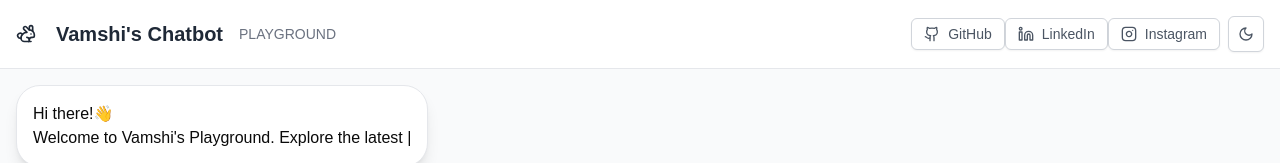
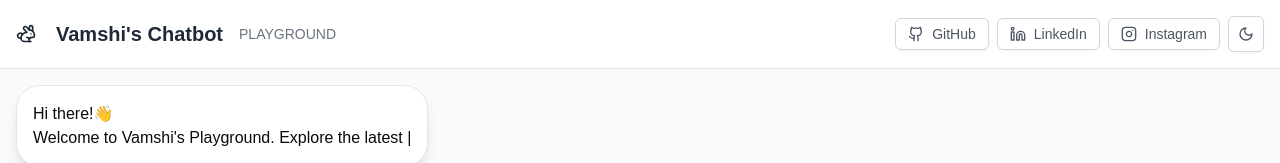
Before and after one commit to vamshichintu002/Vamshi-Playground, a Next.js app: page / in a window 1280 px wide. Shown: the top 163 px of the page. Built offline with nearby package versions, Linux system fonts and the light colour scheme.

Commit message:
fixing github icons

```diff
--- a/components/playground.tsx
+++ b/components/playground.tsx
@@ -325,7 +325,7 @@ export function Playground() {
         className="flex items-center justify-between p-2 sm:p-4 border-b border-gray-200 dark:border-gray-700 bg-white dark:bg-gray-800 text-gray-800 dark:text-white"
       >
         <div className="flex items-center space-x-2 sm:space-x-4">
-          <Rabbit className="inline-block w-5 h-5 mr-1" /> {/* Added Rabbit icon here */}
+          <Rabbit className="inline-block w-5 h-5 mr-1" />
           <motion.h1
             className="text-base sm:text-lg md:text-xl font-semibold truncate"
             initial={{ scale: 0.9 }}
@@ -337,22 +337,23 @@ export function Playground() {
           <span className="text-xs sm:text-sm text-gray-500 dark:text-gray-400 hidden sm:inline">PLAYGROUND</span>
         </div>
         <div className="flex items-center space-x-2">
+          {/* Add the new social media buttons here */}
           <motion.div
             whileHover={{ scale: 1.05 }}
             whileTap={{ scale: 0.95 }}
-            className="hidden sm:block"
+            className="flex space-x-2"
           >
             <Button variant="outline" size="sm" className="text-xs sm:text-sm text-gray-600 dark:text-gray-300 border-gray-300 dark:border-gray-600 hover:bg-gray-100 dark:hover:bg-gray-700 transition-colors duration-200" onClick={() => window.open('https://github.com/vamshichintu002/vamshichintu002', '_blank')}>
               <Github className="w-3 h-3 sm:w-4 sm:h-4 mr-1 sm:mr-2" />
-              GitHub
+              <span className="hidden sm:inline">GitHub</span>
             </Button>
             <Button variant="outline" size="sm" className="text-xs sm:text-sm text-gray-600 dark:text-gray-300 border-gray-300 dark:border-gray-600 hover:bg-gray-100 dark:hover:bg-gray-700 transition-colors duration-200" onClick={() => window.open('https://www.linkedin.com/in/sudulavamshi/', '_blank')}>
               <Linkedin className="w-3 h-3 sm:w-4 sm:h-4 mr-1 sm:mr-2" />
-              LinkedIn
+              <span className="hidden sm:inline">LinkedIn</span>
             </Button>
             <Button variant="outline" size="sm" className="text-xs sm:text-sm text-gray-600 dark:text-gray-300 border-gray-300 dark:border-gray-600 hover:bg-gray-100 dark:hover:bg-gray-700 transition-colors duration-200" onClick={() => window.open('https://www.instagram.com/vamshichintu02/', '_blank')}>
               <Instagram className="w-3 h-3 sm:w-4 sm:h-4 mr-1 sm:mr-2" />
-              Instagram
+              <span className="hidden sm:inline">Instagram</span>
             </Button>
           </motion.div>
           <motion.div
```
